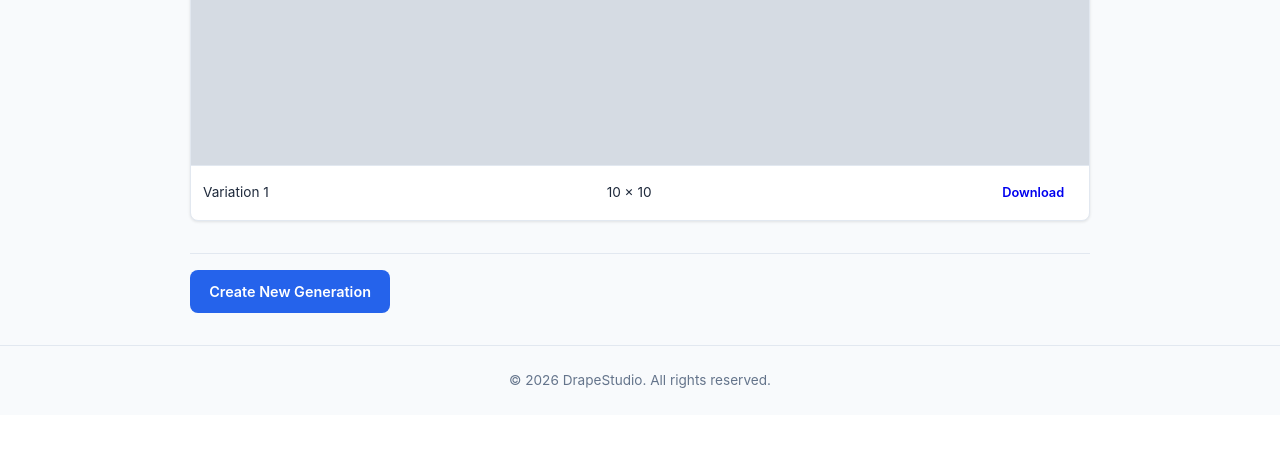
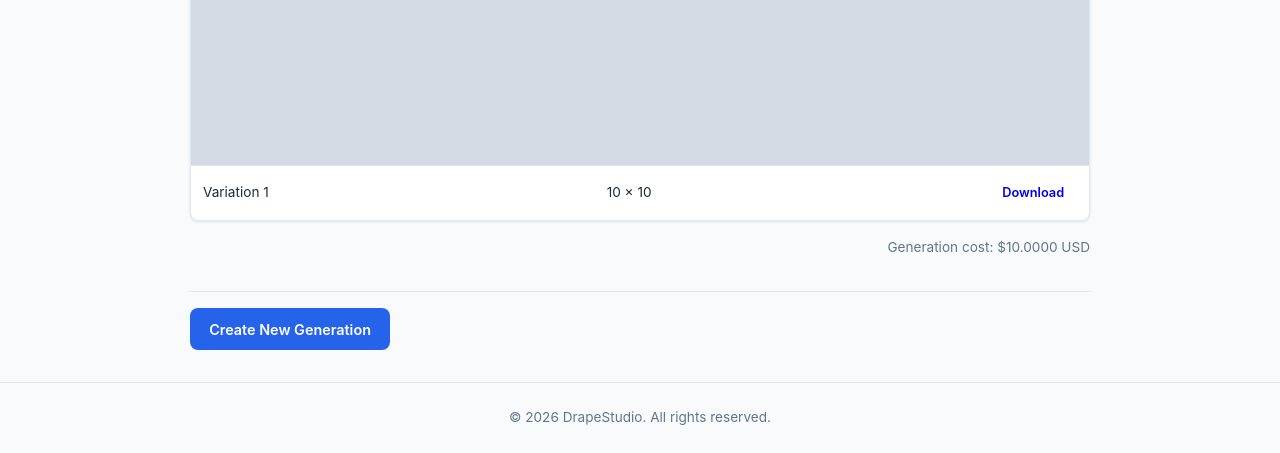
Before and after one commit to aruniapsara/DrapeStudio, a FastAPI app: page /results/1 in a window 1280 px wide. Shown: the part 663-1116 px from the top of the page. Before the commit the page ends 1051 px from the top, so only its background shows below. Run offline with FastAPI, Linux system fonts and the light colour scheme; tables that the repository leaves empty hold one stand-in row (values such as "Sample post"); grey boxes marked "Sample" are stand-in pictures.

Commit message:
feat: display generation cost on results page
- Add cost_usd field to GenerationOutputsResponse schema
- Populate it from UsageCost.estimated_cost_usd in the outputs endpoint
- Show cost below the image grid in results.html (e.g. "$0.0200 USD")

Co-Authored-By: Claude Sonnet 4.6 <noreply@anthropic.com>

```diff
--- a/app/api/generations.py
+++ b/app/api/generations.py
@@ -171,11 +171,16 @@ def get_generation_outputs(gen_id: str, db: Session = Depends(get_db)):
                 )
             )
 
+    cost_usd = None
+    if gen.usage and gen.usage.estimated_cost_usd is not None:
+        cost_usd = float(gen.usage.estimated_cost_usd)
+
     return GenerationOutputsResponse(
         id=gen.id,
         status=gen.status,
         outputs=outputs,
         error_message=gen.error_message,
+        cost_usd=cost_usd,
     )
 
 
--- a/app/schemas/generation.py
+++ b/app/schemas/generation.py
@@ -71,3 +71,4 @@ class GenerationOutputsResponse(BaseModel):
     status: str
     outputs: list[OutputImage] = []
     error_message: str | None = None
+    cost_usd: float | None = None
--- a/app/static/css/style.css
+++ b/app/static/css/style.css
@@ -518,6 +518,14 @@ body {
     border-top: 1px solid var(--color-border);
 }
 
+/* ===== Generation Cost ===== */
+.generation-cost {
+    margin-top: 1rem;
+    font-size: 0.85rem;
+    color: var(--color-text-muted);
+    text-align: right;
+}
+
 /* ===== Generation Info ===== */
 .generation-info {
     margin-top: 2rem;
--- a/app/templates/results.html
+++ b/app/templates/results.html
@@ -24,6 +24,9 @@
             const container = document.getElementById('results-container');
 
             if (data.status === 'succeeded' && data.outputs && data.outputs.length > 0) {
+                const costHtml = data.cost_usd != null
+                    ? `<p class="generation-cost">Generation cost: $${data.cost_usd.toFixed(4)} USD</p>`
+                    : '';
                 container.innerHTML = '<div class="image-grid">' +
                     data.outputs.map((output, i) => `
                         <div class="image-card">
@@ -37,7 +40,7 @@
                             </div>
                         </div>
                     `).join('') +
-                    '</div>';
+                    '</div>' + costHtml;
             } else if (data.status === 'failed') {
                 container.innerHTML = `
                     <div class="status-card status-error">
```
